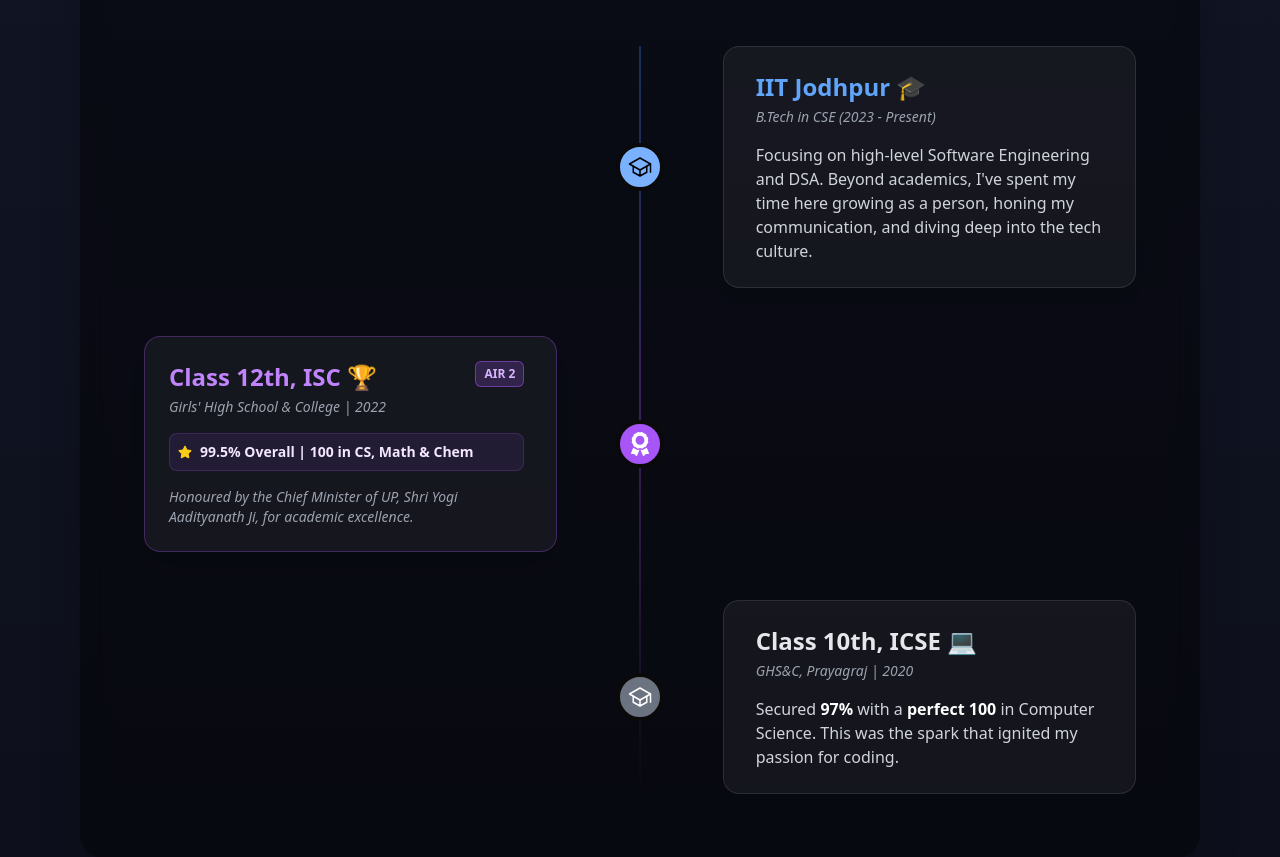
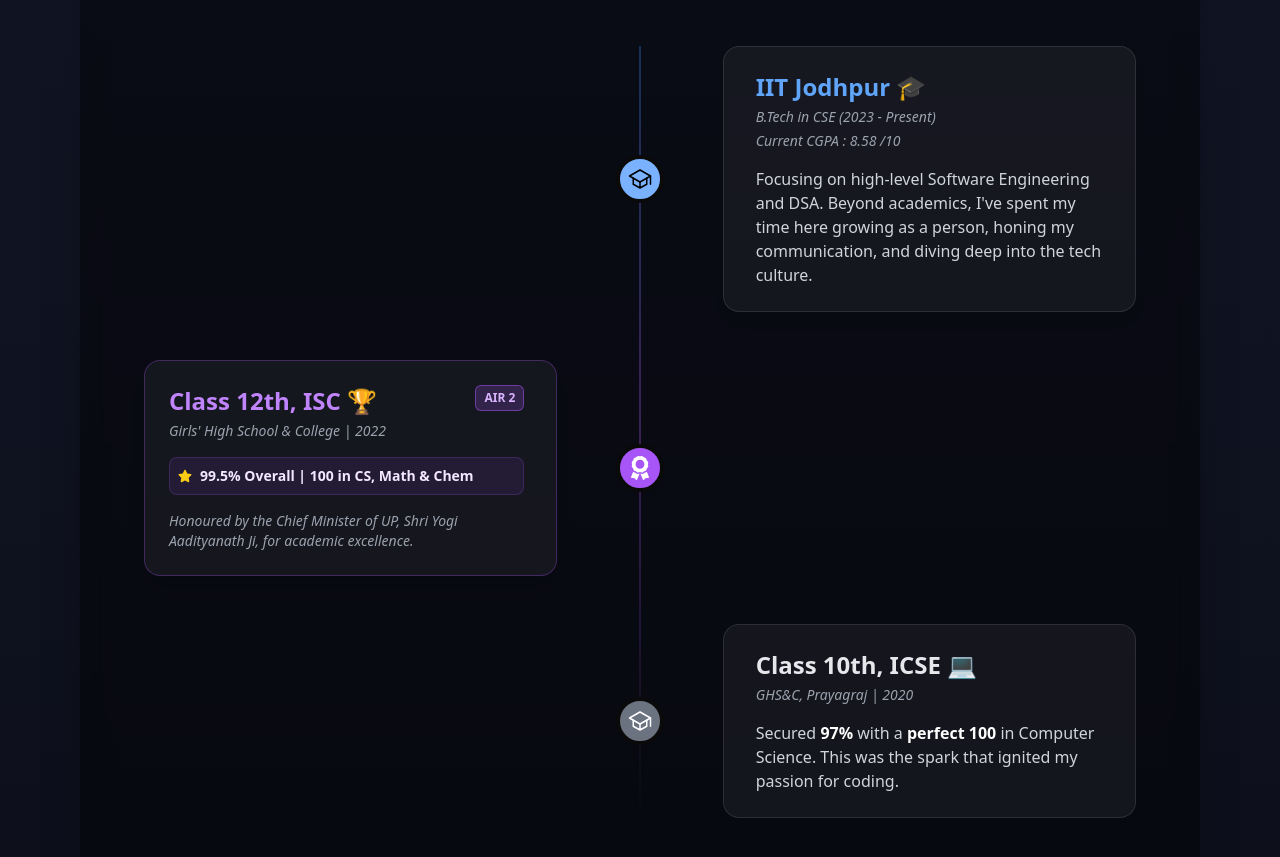
Before and after one commit to TavishiS/Tavishi_Portfolio, a React (Vite) app: page / in a window 1280 px wide. Shown: the part 1840-2697 px from the top of the page. Built offline with nearby package versions, Linux system fonts and the light colour scheme.

Commit message:
updated a card

```diff
--- a/src/Components/Education.jsx
+++ b/src/Components/Education.jsx
@@ -61,6 +61,7 @@ const Education = () => {
             <div className="w-full md:w-5/12 ml-10 md:ml-0 md:pl-8 mt-4 md:mt-0 bg-white bg-opacity-5 p-6 rounded-2xl border border-white/10 hover:border-blue-500/50 transition-all duration-300 shadow-lg">
               <h3 className="text-xl md:text-2xl font-bold text-blue-400">IIT Jodhpur 🎓</h3>
               <p className="text-sm italic text-gray-400 mt-1">B.Tech in CSE (2023 - Present)</p>
+              <p className="text-sm italic text-gray-400 mt-1">Current CGPA : 8.58 /10</p>
               <p className="text-sm md:text-base mt-4 text-gray-300 leading-relaxed">
                 Focusing on high-level Software Engineering and DSA. Beyond academics, I've spent my time here growing as a person, honing my communication, and diving deep into the tech culture.
               </p>
```
